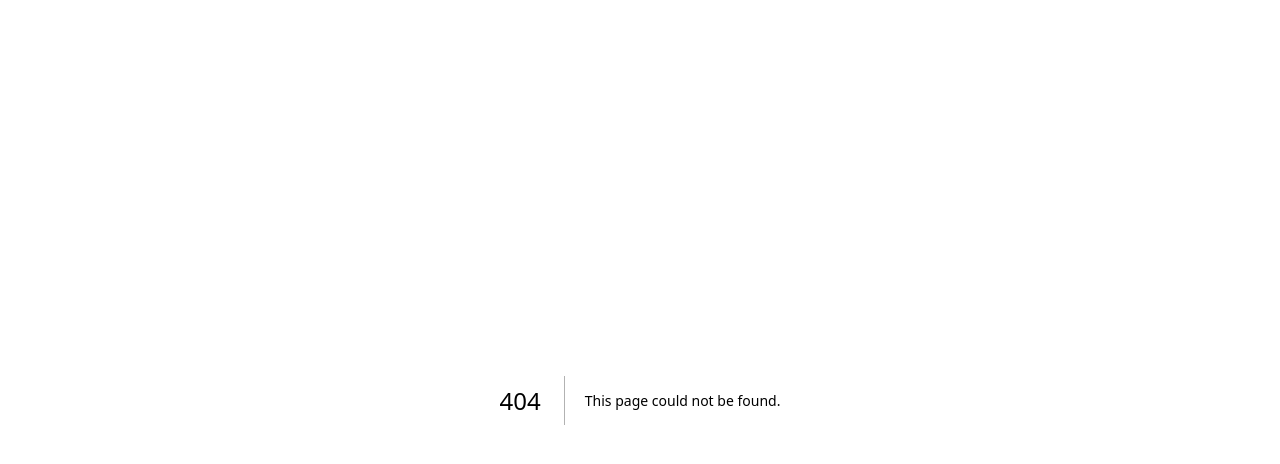
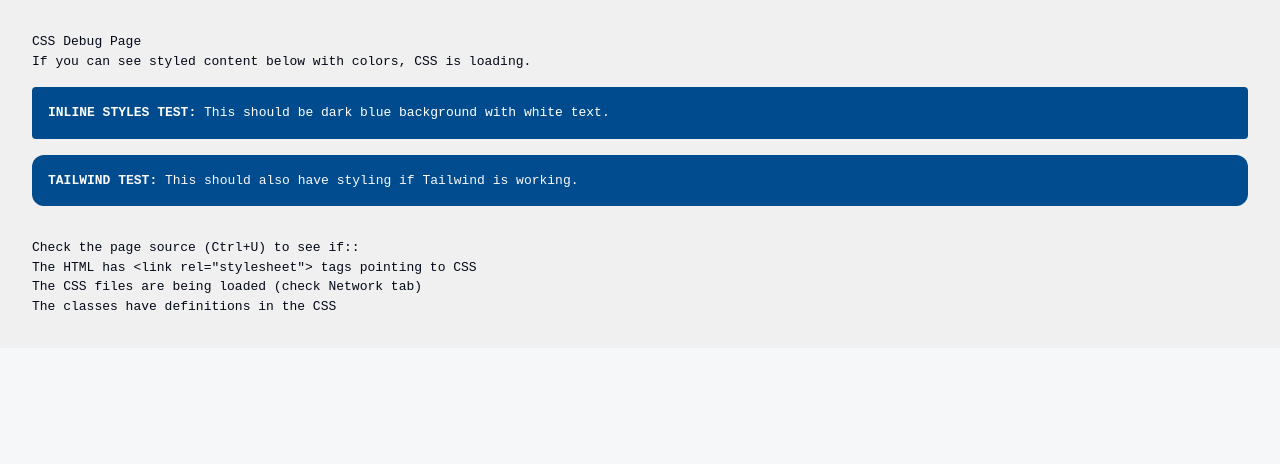
Before and after one commit to bhavinrlad-design/pryysm24, a Next.js app: page /debug in a window 1280 px wide. Before the commit this address had no page. Shown: the top 464 px of the page. Built offline with nearby package versions, Linux system fonts and the light colour scheme.

Commit message:
Add debug page to diagnose CSS issue

```diff
--- /dev/null
+++ b/app/debug/page.tsx
@@ -0,0 +1,22 @@
+export default function DebugPage() {
+  return (
+    <div style={{padding: '2rem', fontFamily: 'monospace', backgroundColor: '#f0f0f0'}}>
+      <h1>CSS Debug Page</h1>
+      <p>If you can see styled content below with colors, CSS is loading.</p>
+      <div style={{padding: '1rem', backgroundColor: '#004B8D', color: 'white', marginTop: '1rem', borderRadius: '4px'}}>
+        <strong>INLINE STYLES TEST:</strong> This should be dark blue background with white text.
+      </div>
+      <div className="p-4 bg-primary text-primary-foreground rounded-lg mt-4">
+        <strong>TAILWIND TEST:</strong> This should also have styling if Tailwind is working.
+      </div>
+      <div style={{marginTop: '2rem'}}>
+        <h2>Check the page source (Ctrl+U) to see if::</h2>
+        <ol>
+          <li>The HTML has &lt;link rel="stylesheet"&gt; tags pointing to CSS</li>
+          <li>The CSS files are being loaded (check Network tab)</li>
+          <li>The classes have definitions in the CSS</li>
+        </ol>
+      </div>
+    </div>
+  )
+}
```
